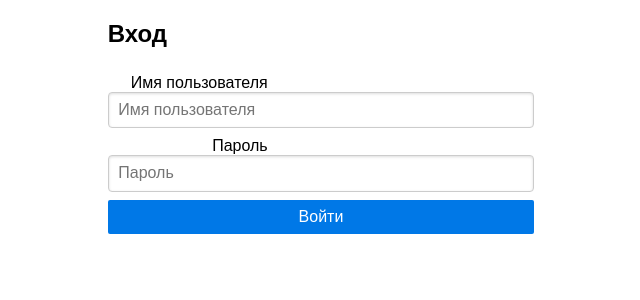
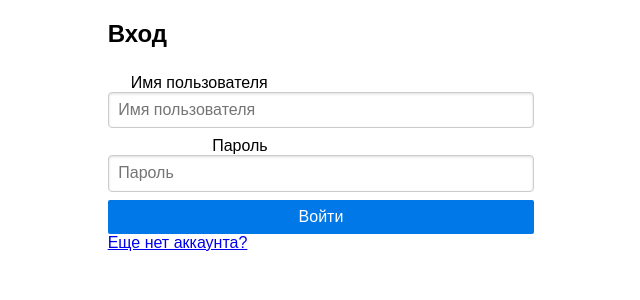
Before and after one commit to teamdevm/team-project-buses, a Flask app: page / in a window 1280 px wide. Shown: the top 300 px of the page, without its empty margins (319-959 px from the left). Run offline with Flask 2, Linux system fonts and the light colour scheme.

Commit message:
register/login: Link templates to eachother

```diff
--- a/web/templates/login.html
+++ b/web/templates/login.html
@@ -23,6 +23,7 @@
 						<div class="pure-control-group">
 										{{ "Неправильное имя пользователя или пароль" if failure else "" }}
 							<button type="submit" class="pure-button pure-input-1 pure-button-primary">Войти</button>
+							<a href="registration">Еще нет аккаунта?</a>
 						</div>
 					</fieldset>
 				</form>
--- a/web/templates/register.html
+++ b/web/templates/register.html
@@ -26,6 +26,7 @@
 						<div class="pure-control-group">
 										{{ "Ошибка регистрации: {}".format(reason) if failure else "" |safe }}
 							<button type="submit" class="pure-button pure-input-1 pure-button-primary">Зарегистрироваться</button>
+							<a href="login">Уже есть аккаунт?</a>
 						</div>
 					</fieldset>
 				</form>
```
